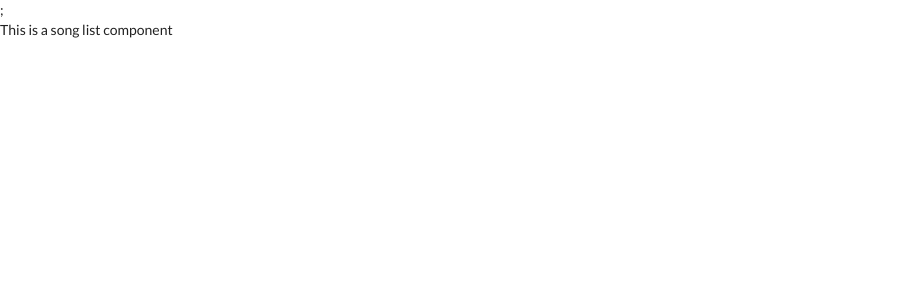
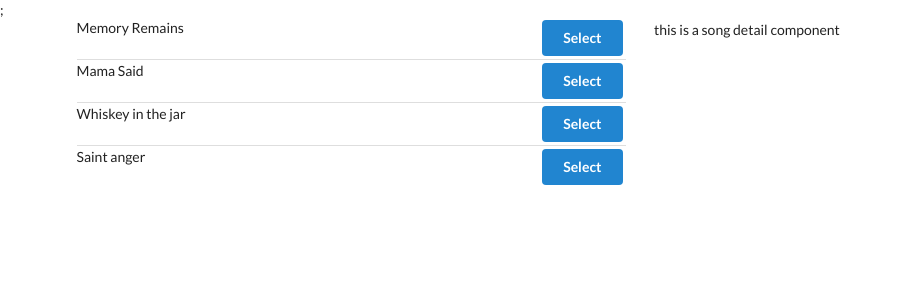
Before and after one commit to OTod/react-redux, a React (Create React App) app: page / in a window 1280 px wide. Shown: the top 300 px of the page, without its empty margins (0-901 px from the left). Built offline with nearby package versions, Linux system fonts and the light colour scheme.

Commit message:
song detail added

```diff
--- a/src/actions/index.js
+++ b/src/actions/index.js
@@ -1,4 +1,4 @@
-export const selectSong = () => {
+export const selectSong = (song) => {
     return {
         type: 'SONG_SELECTED',
         payload: song
--- a/src/components/app/App.js
+++ b/src/components/app/App.js
@@ -1,11 +1,20 @@
 import React from 'react';
 import SongList from '../songList/SongList';
+import SongDetail from '../songDetail/SongDetail';
 
 const App = () => {
     return (
-    <div>
-        <SongList />
-    </div>);
+        <div className="ui container grid">
+            <div className="ui row">
+                <div className="column eight wide">
+                    <SongList />
+                </div>
+                <div className="column eight wide">
+                    <SongDetail />
+                </div>
+            </div>
+        </div>
+    );
 };
 
 export default App;
--- /dev/null
+++ b/src/components/songDetail/SongDetail.js
@@ -0,0 +1,9 @@
+import React, {Component} from 'react';
+
+class SongDetail extends Component {
+    render(){
+        return <div>this is a song detail component</div>
+    }
+}
+
+export default SongDetail;
--- a/src/components/songList/SongList.js
+++ b/src/components/songList/SongList.js
@@ -1,7 +1,36 @@
 import React from 'react';
+import { connect } from 'react-redux';
+import { selectSong } from '../../actions';
 
-export default class SongList extends React.Component {
-    render(){
-        return <div> This is a song list component</div>
+class SongList extends React.Component {
+    renderList() {
+        return this.props.songs.map((song) => {
+            return (
+                <div className="item" key={song.title}>
+                    <div className="right floated contend">
+                        <button
+                        className="ui button primary"
+                        onClick={()=>this.props.selectSong(song)}
+                        >
+                            Select
+                        </button>
+                    </div>
+                    <div className="content">{song.title}</div>
+                </div>
+            );
+        })
+    }
+
+    render() {
+        return <div className="ui divided list"> {this.renderList()}</div>;
     }
 }
+
+const mapStateToProps = (state) => {
+    return { songs: state.songs };
+}
+
+
+export default connect(mapStateToProps, {
+    selectSong
+})(SongList);
--- a/src/reducers/index.js
+++ b/src/reducers/index.js
@@ -2,7 +2,7 @@
 
 const songsReducer = () => {
     return [
-        { title: 'Memoru Remains', duration: '5:43' },
+        { title: 'Memory Remains', duration: '5:43' },
         { title: 'Mama Said', duration: '5:23' },
         { title: 'Whiskey in the jar', duration: '4:43' },
         { title: 'Saint anger', duration: '3:43' },
```
